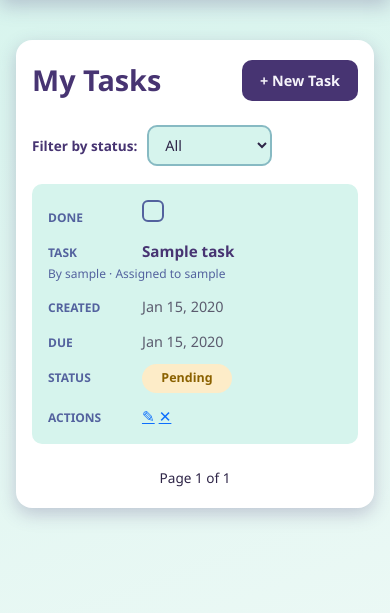
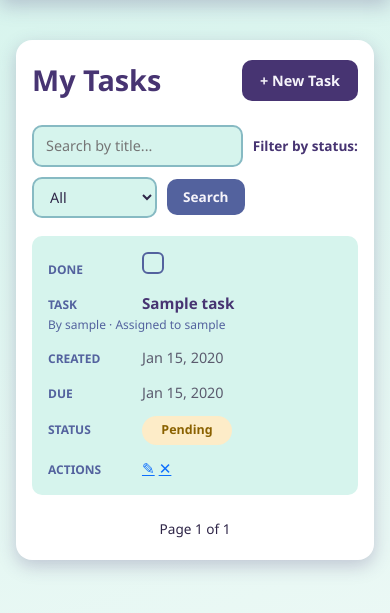
Before and after one commit to Ixxloo/Task-Management-System, a Django app: page / in a window 390 px wide. Shown: the part 90-703 px from the top of the page. Run offline with Django 5.2, Linux system fonts and the light colour scheme; tables that the repository leaves empty hold one stand-in row (values such as "Sample post"); some libraries are stand-ins or nearby versions.

Commit message:
search future add,clear filter, made the title place responsive

```diff
--- a/tasks/static/tas/css/style.css
+++ b/tasks/static/tas/css/style.css
@@ -166,6 +166,7 @@ body {
 /* ---------- Filter bar ---------- */
 .filter-bar {
     display: flex;
+    flex-wrap: wrap;
     align-items: center;
     gap: 10px;
     margin-bottom: 18px;
@@ -185,6 +186,52 @@ body {
     color: var(--text-on-light);
     font-size: 0.9rem;
     cursor: pointer;
+}
+
+.search-input {
+    flex: 1;
+    min-width: 140px;
+    padding: 8px 12px;
+    border: 2px solid var(--color-accent);
+    border-radius: var(--radius);
+    background-color: var(--color-light);
+    color: var(--text-on-light);
+    font-size: 0.9rem;
+    outline: none;
+    transition: border-color var(--transition), box-shadow var(--transition);
+}
+
+.search-input:focus {
+    border-color: var(--color-primary);
+    box-shadow: 0 0 0 3px rgba(83, 98, 158, 0.2);
+}
+
+.btn-search {
+    background-color: var(--color-primary);
+    color: var(--text-on-dark);
+    border: none;
+    border-radius: var(--radius);
+    padding: 8px 16px;
+    font-size: 0.85rem;
+    font-weight: 600;
+    cursor: pointer;
+    transition: background-color var(--transition);
+}
+
+.btn-search:hover {
+    background-color: #46538a;
+}
+
+.btn-clear {
+    color: #a13a3a;
+    text-decoration: none;
+    font-size: 0.85rem;
+    font-weight: 600;
+    white-space: nowrap;
+}
+
+.btn-clear:hover {
+    text-decoration: underline;
 }
 
 /* ---------- Mark-complete button ---------- */
@@ -226,8 +273,16 @@ body {
 }
 
 /* ---------- Task table ---------- */
+.table-responsive {
+    width: 100%;
+    overflow-x: auto;
+    -webkit-overflow-scrolling: touch;
+}
+
 .task-table {
     width: 100%;
+    min-width: 640px;
+    table-layout: fixed;
     border-collapse: separate;
     border-spacing: 0 10px;
 }
@@ -276,6 +331,8 @@ body {
     color: var(--color-dark);
     text-decoration: none;
     transition: color var(--transition);
+    word-break: break-word;
+    overflow-wrap: anywhere;
 }
 
 .task-name-link:hover {
@@ -289,6 +346,36 @@ body {
     color: var(--color-primary);
     margin-top: 2px;
     font-weight: 400;
+    word-break: break-word;
+    overflow-wrap: anywhere;
+}
+
+/* Column width proportions (table-layout: fixed makes these take effect) */
+.task-table th:nth-child(1),
+.task-table td:nth-child(1) {
+    width: 60px;
+}
+
+.task-table th:nth-child(2),
+.task-table td:nth-child(2) {
+    width: 34%;
+}
+
+.task-table th:nth-child(3),
+.task-table td:nth-child(3),
+.task-table th:nth-child(4),
+.task-table td:nth-child(4) {
+    width: 14%;
+}
+
+.task-table th:nth-child(5),
+.task-table td:nth-child(5) {
+    width: 16%;
+}
+
+.task-table th:nth-child(6),
+.task-table td:nth-child(6) {
+    width: 100px;
 }
 
 /* Date columns */
@@ -460,6 +547,25 @@ body {
         padding: 20px 16px;
     }
 
+    .app-header {
+        flex-wrap: wrap;
+        gap: 10px;
+    }
+
+    .table-responsive {
+        overflow-x: visible;
+    }
+
+    .task-table {
+        min-width: 0;
+        table-layout: auto;
+    }
+
+    .task-table th:nth-child(n),
+    .task-table td:nth-child(n) {
+        width: auto;
+    }
+
     .task-table thead {
         display: none;
     }
--- a/tasks/templates/tas/index.html
+++ b/tasks/templates/tas/index.html
@@ -9,8 +9,13 @@
         <a href="{% url 'task_creating' %}" class="btn-add">+ New Task</a>
 
     </div>
-            <form method="GET" class="filter-bar"> <!-- Why method="GET" instead of POST --- GET puts form data directly into the URL as a query string, e.g.:
-                                                        http://127.0.0.1:8000/?status=P         -->
+        <form method="GET" class="filter-bar"> <!-- Why method="GET" instead of POST --- GET puts form data directly into the URL as a query string, e.g.:   http://127.0.0.1:8000/?status=P         -->
+         <input type="text"
+               name="q"
+               placeholder="Search by title..."
+               value="{{ search_query }}"
+               class="search-input">
+
     <label for="status">Filter by status:</label>
     <select name="status" id="status" onchange="this.form.submit()"> <!-- This is a tiny inline JavaScript snippet that fires the moment the selected option changes.
                                                                      this refers to the <select> element, this.form refers to its parent <form>, and .submit() triggers
@@ -20,8 +25,14 @@
         <option value="IN" {% if status_filter == 'IN' %}selected{% endif %}>In Progress</option>
         <option value="C" {% if status_filter == 'C' %}selected{% endif %}>Completed</option>
     </select>
+        <button type="submit" class="btn-search">Search</button>
+
+    {% if search_query or status_filter %}
+        <a href="{% url 'task_list' %}" class="btn-clear">Clear</a>
+    {% endif %}
 </form>
 {% if tasks %}
+<div class="table-responsive">
     <table class="task-table">
         <thead>
             <tr>
@@ -70,7 +81,7 @@
             {% endfor %}
         </tbody>
     </table>
-
+ </div>
     <div class="pagination">
         {% if tasks.has_previous %}
             <a href="?page={{ tasks.previous_page_number }}{% if status_filter %}&status={{ status_filter }}{% endif %}">&laquo; Prev</a>
--- a/tasks/views.py
+++ b/tasks/views.py
@@ -19,9 +19,14 @@ def Create(request):
 
 def Read(request):
     status_filter = request.GET.get('status', '')   # reads ?status=P from the URL, defaults to '' (no filter)
+    search_query = request.GET.get('q', '').strip()  # reads ?q=... from the URL, defaults to '' (no search)
 
     reads = Task.objects.all()
-    if status_filter:                                # only filter if the user actually picked something
+
+    if search_query:
+        reads = reads.filter(title__icontains=search_query)
+
+    if status_filter:
         reads = reads.filter(status=status_filter)
 
     paginator = Paginator(reads, 5)                  # split results into pages of 5 tasks each
@@ -31,6 +36,7 @@ def Read(request):
     return render(request, 'tas/index.html', {
         'tasks': page_obj,
         'status_filter': status_filter,
+        'search_query': search_query,
     })
                                                     # here is for looping , if i want to reach all data
 
@@ -58,7 +64,6 @@ def ToggleComplete(request, pk):
     task = get_object_or_404(Task, pk=pk)
 
     if request.method == "POST":
-        # The checkbox's checked state is sent from JS as the string 'true' or 'false'.
         completed = request.POST.get('completed') == 'true'
         task.status = 'C' if completed else 'P'
         task.save()
@@ -72,5 +77,4 @@ def ToggleComplete(request, pk):
             'status_label': STATUS_LABELS.get(task.status, task.status),
         })
 
-    # Fallback for non-JS browsers
     return redirect('task_list')
```
